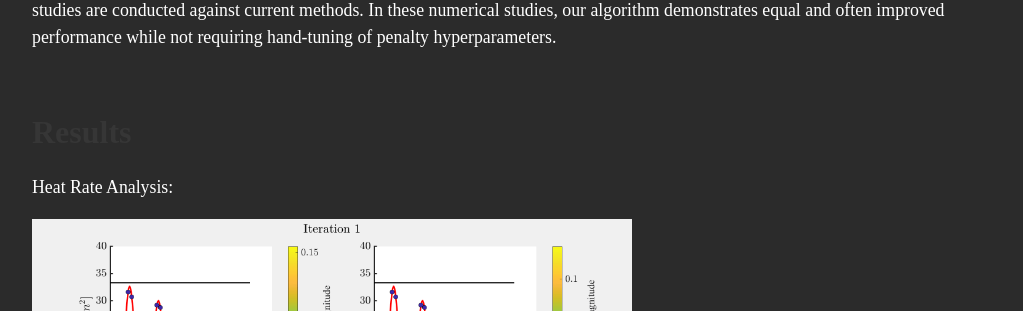
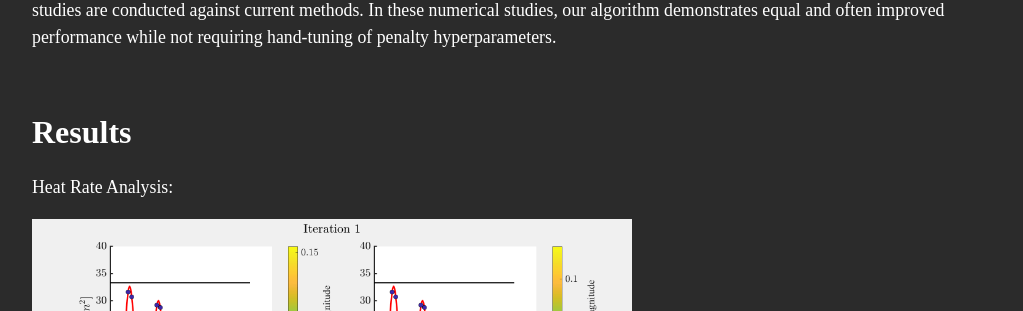
Before and after one commit to mceowen/mceowen.github.io, a Jekyll site: the page papers/autoscvx_jgcd/index.html, which Jekyll copies as it is, in a window 1280 px wide. Shown: the part 799-1110 px from the top of the page, without its empty margins (128-1151 px from the left). Built offline with Jekyll 4.4.1, drawn with Linux system fonts in a browser that asks for light colours; some web fonts are replaced; comment, search, counter and statistics services are not loaded; a style sheet for code colours, icons or effects is not loaded.

Commit message:
Update index.html

```diff
--- a/papers/autoscvx_jgcd/index.html
+++ b/papers/autoscvx_jgcd/index.html
@@ -149,7 +149,7 @@
 <!-- Results -->
 <section class="section" id="results">
   <div class="container is-max-desktop content">
-    <h2 class="title" style="font-family: 'Computer Modern Sans'; font-size: clamp(24px, 2.5vw, 36px)">Results</h2>
+    <h2 class="title" style="font-family: 'Computer Modern Sans'; font-size: clamp(24px, 2.5vw, 36px); color: white;">Results</h2>
     <p style="font-family: 'Computer Modern Sans'; font-size: clamp(16px, 1.39vw, 20px);">
       <p style="font-family: 'Computer Modern Sans'; font-size: clamp(16px, 1.39vw, 20px); color: white;">Heat Rate Analysis:</p>
       <img src="static/images/heat_rate.gif" alt="Result 1" style="width: 100%; max-width: 600px; margin-bottom: 20px;">
```
